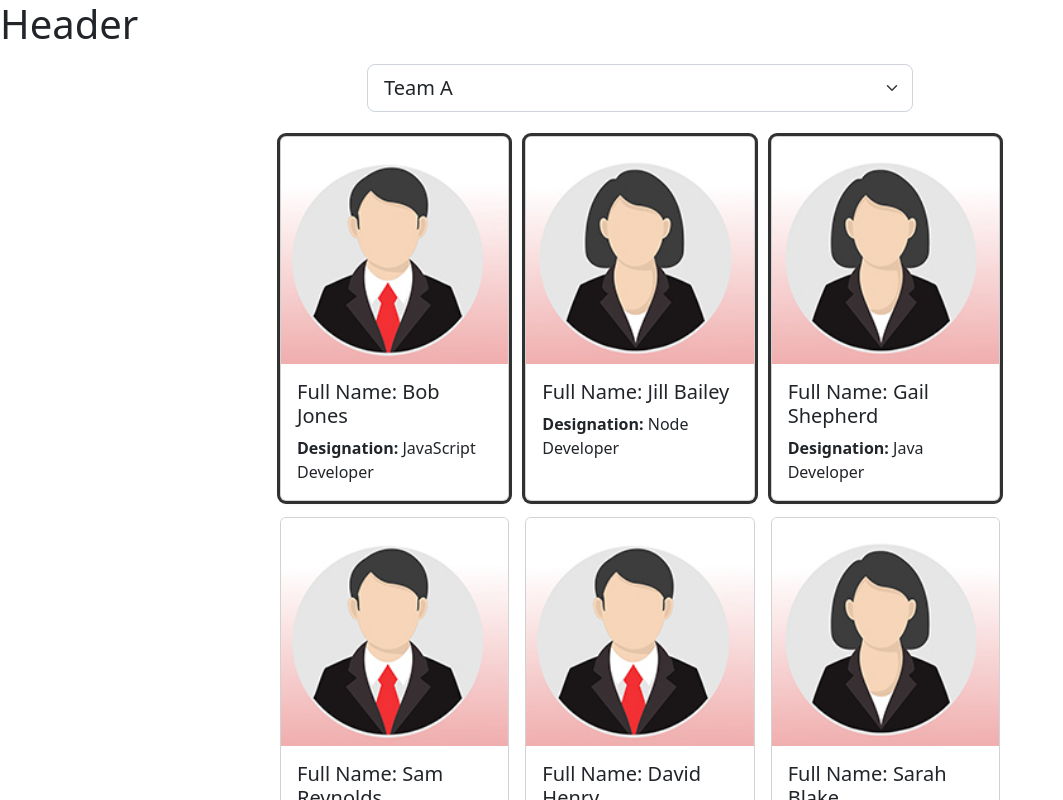
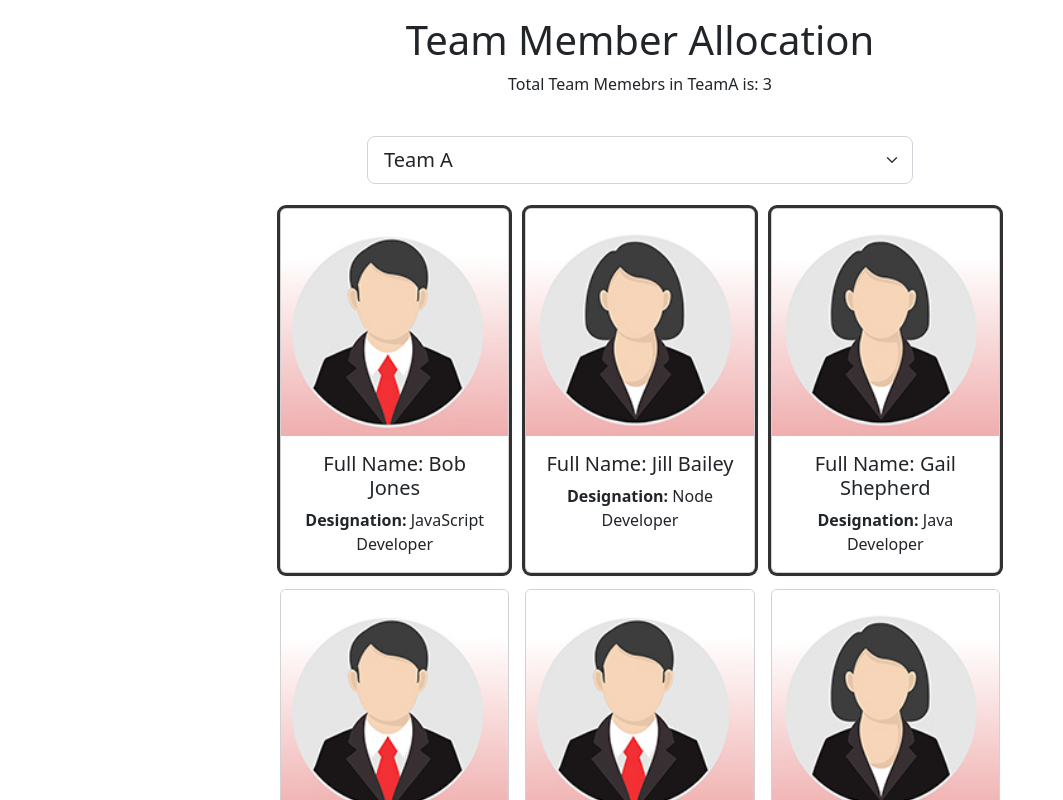
Before and after one commit to KirannVaka/team-member-allocation, a React (Create React App) app: page / in a window 1280 px wide. Shown: the top 800 px of the page, without its empty margins (0-1063 px from the left). Built offline with nearby package versions, Linux system fonts and the light colour scheme.

Commit message:
Header functinality added. Reander  Team Count.

```diff
--- a/src/App.css
+++ b/src/App.css
@@ -10,3 +10,12 @@ body {
 .standout {
   box-shadow: rgba(0, 0, 0, 0.16) 0px 1px 4px, rgb(51, 51, 51) 0px 0px 0px 3px;
 }
+
+h1,
+h2,
+h3,
+h4,
+h5,
+p {
+  text-align: center;
+}
--- a/src/App.js
+++ b/src/App.js
@@ -111,7 +111,13 @@ function App() {
 
   return (
     <div>
-      <Header />
+      <Header
+        selectedTeam={selectedTeam}
+        teamMemberCount={
+          employees.filter((employee) => employee.teamName === selectedTeam)
+            .length
+        }
+      />
       <Employees
         employees={employees}
         selectedTeam={selectedTeam}
--- a/src/Header.jsx
+++ b/src/Header.jsx
@@ -1,7 +1,14 @@
-const Header = () => {
+const Header = ({ selectedTeam, teamMemberCount }) => {
   return (
-    <header>
-      <h1>Header</h1>
+    <header className="container">
+      <div className="row justify-content-center mt-3 mb-4">
+        <div className="col-8">
+          <h1>Team Member Allocation</h1>
+          <p>
+            Total Team Memebrs in {selectedTeam} is: {teamMemberCount}
+          </p>
+        </div>
+      </div>
     </header>
   );
 };
```
